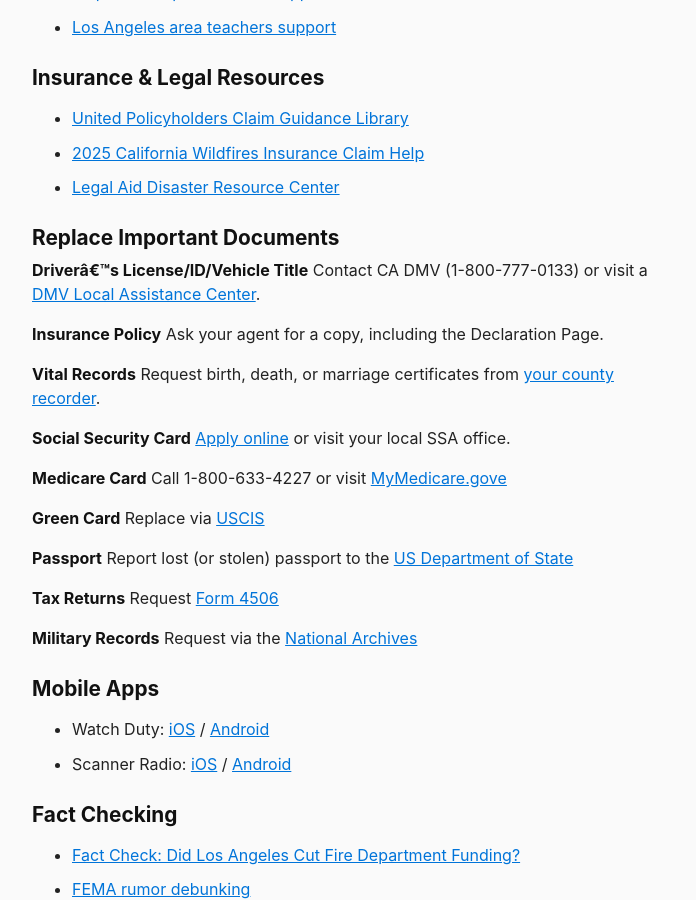
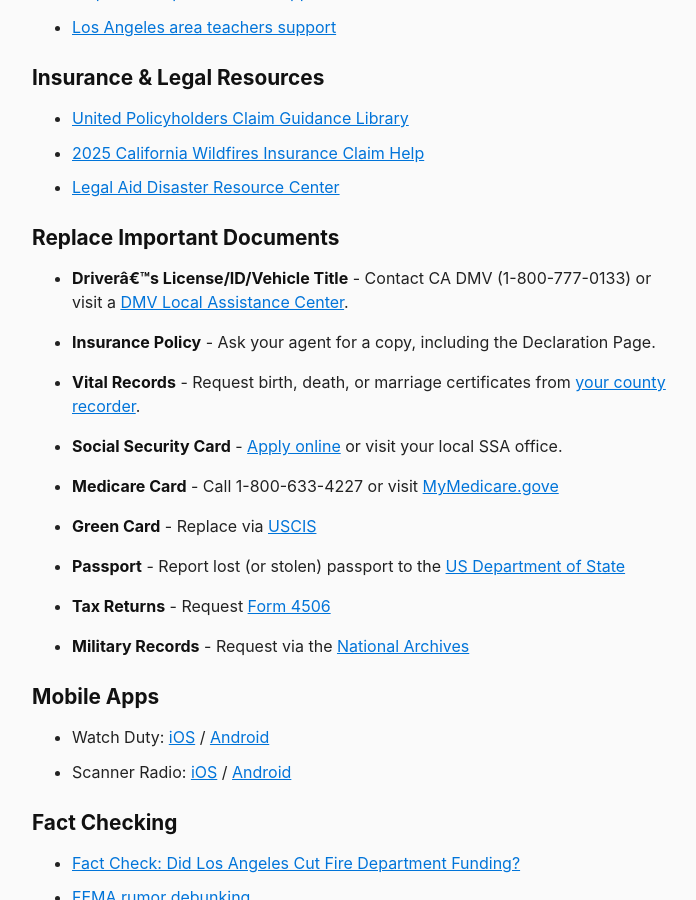
Before and after one commit to bradbarrish/la-fires-help, a Jekyll site: the page built from index.md, in a window 1280 px wide and 900 px high, scrolled down 1826 px. Shown: the whole window, without its empty margins (288-984 px from the left). Built offline with Jekyll 4.4.1, drawn with Linux system fonts in a browser that asks for light colours.

```diff
--- a/index.md
+++ b/index.md
@@ -57,32 +57,23 @@ Last updated: 2025-01-19 @ 21:49
 - [Legal Aid Disaster Resource Center](https://www.ladrc.org/disasters/california-wildfires-and-straight-line-winds/)
 
 ## Replace Important Documents
-**Driver's License/ID/Vehicle Title**
-Contact CA DMV (1-800-777-0133) or visit a [DMV Local Assistance Center](https://dmv.ca.gov/portal/customer-service/natural-disaster-assistance/).
+- **Driver's License/ID/Vehicle Title** - Contact CA DMV (1-800-777-0133) or visit a [DMV Local Assistance Center](https://dmv.ca.gov/portal/customer-service/natural-disaster-assistance/).
 
-**Insurance Policy**
-Ask your agent for a copy, including the Declaration Page.
+- **Insurance Policy** - Ask your agent for a copy, including the Declaration Page.
 
-**Vital Records**
-Request birth, death, or marriage certificates from [your county recorder](https://www.cdph.ca.gov/Programs/CHSI/Pages/County-Registrars-and-Recorders.aspx).
+- **Vital Records** - Request birth, death, or marriage certificates from [your county recorder](https://www.cdph.ca.gov/Programs/CHSI/Pages/County-Registrars-and-Recorders.aspx).
 
-**Social Security Card**
-[Apply online](https://www.ssa.gov/number-card/replace-card) or visit your local SSA office.
+- **Social Security Card** - [Apply online](https://www.ssa.gov/number-card/replace-card) or visit your local SSA office.
 
-**Medicare Card**
-Call 1-800-633-4227 or visit [MyMedicare.gove](http://mymedicare.gov)
+- **Medicare Card** - Call 1-800-633-4227 or visit [MyMedicare.gove](http://mymedicare.gov)
 
-**Green Card**
-Replace via [USCIS](https://uscis.gov/green-card/after-we-grant-your-green-card/replace-your-green-card)
+- **Green Card** - Replace via [USCIS](https://uscis.gov/green-card/after-we-grant-your-green-card/replace-your-green-card)
 
-**Passport**
-Report lost (or stolen) passport to the [US Department of State](https://travel.state.gov/content/travel/en/passports/have-passport/lost-stolen.html)
+- **Passport** - Report lost (or stolen) passport to the [US Department of State](https://travel.state.gov/content/travel/en/passports/have-passport/lost-stolen.html)
 
-**Tax Returns**
-Request [Form 4506](https://irs.gov/forms-pubs/about-form-4506)
+- **Tax Returns** - Request [Form 4506](https://irs.gov/forms-pubs/about-form-4506)
 
-**Military Records**
-Request via the [National Archives](https://archives.gov/veterans/military-service-records)
+- **Military Records** - Request via the [National Archives](https://archives.gov/veterans/military-service-records)
 
 ## Mobile Apps
 - Watch Duty: [iOS](https://apps.apple.com/us/app/watch-duty-wildfire/id1574452924) / [Android](https://play.google.com/store/apps/details?id=org.watchduty.app)
```
